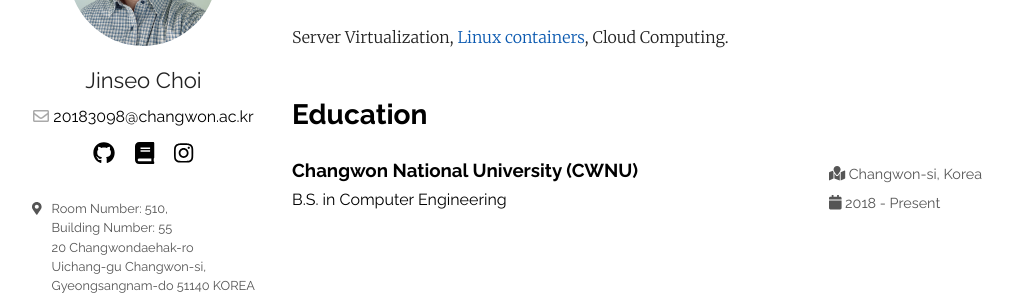
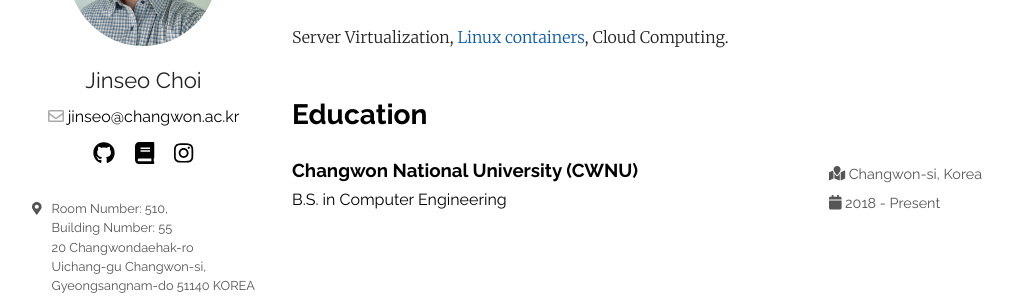
Before and after one commit to JS-Choi513/closed_blog_repository, a Jekyll site: the page profile/JS.html, which Jekyll copies as it is, in a window 1280 px wide. Shown: the part 235-535 px from the top of the page, without its empty margins (73-1091 px from the left). Built offline with Jekyll 4.4.1, drawn with Linux system fonts in a browser that asks for light colours; nearby versions of some CDN libraries.

Commit message:
Update JS.html

```diff
--- a/profile/JS.html
+++ b/profile/JS.html
@@ -54,7 +54,7 @@
             <img class="profile-image" src="me.jpg" alt="Jinseo Choi">
             <h2>Jinseo Choi</h2>
 
-            <p class="email"><i class="far fa-envelope"></i> <a class="post-link" href="mailto:20183098@changwon.ac.kr">20183098@changwon.ac.kr</a></p>
+            <p class="email"><i class="far fa-envelope"></i> <a class="post-link" href="mailto:20183098@changwon.ac.kr">jinseo@changwon.ac.kr</a></p>
 
             <ul class="social">
                 <a href="https://github.com/JS-Choi513" target="_blank">
```
